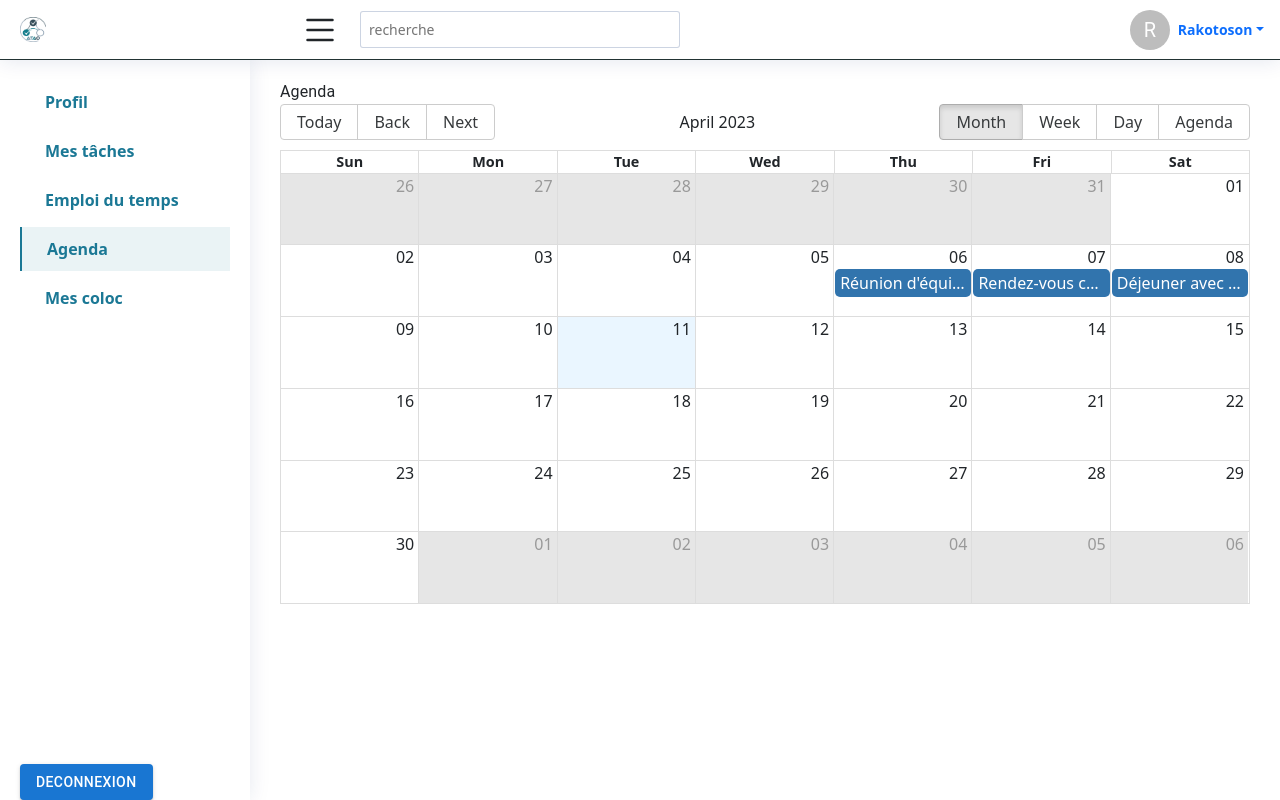
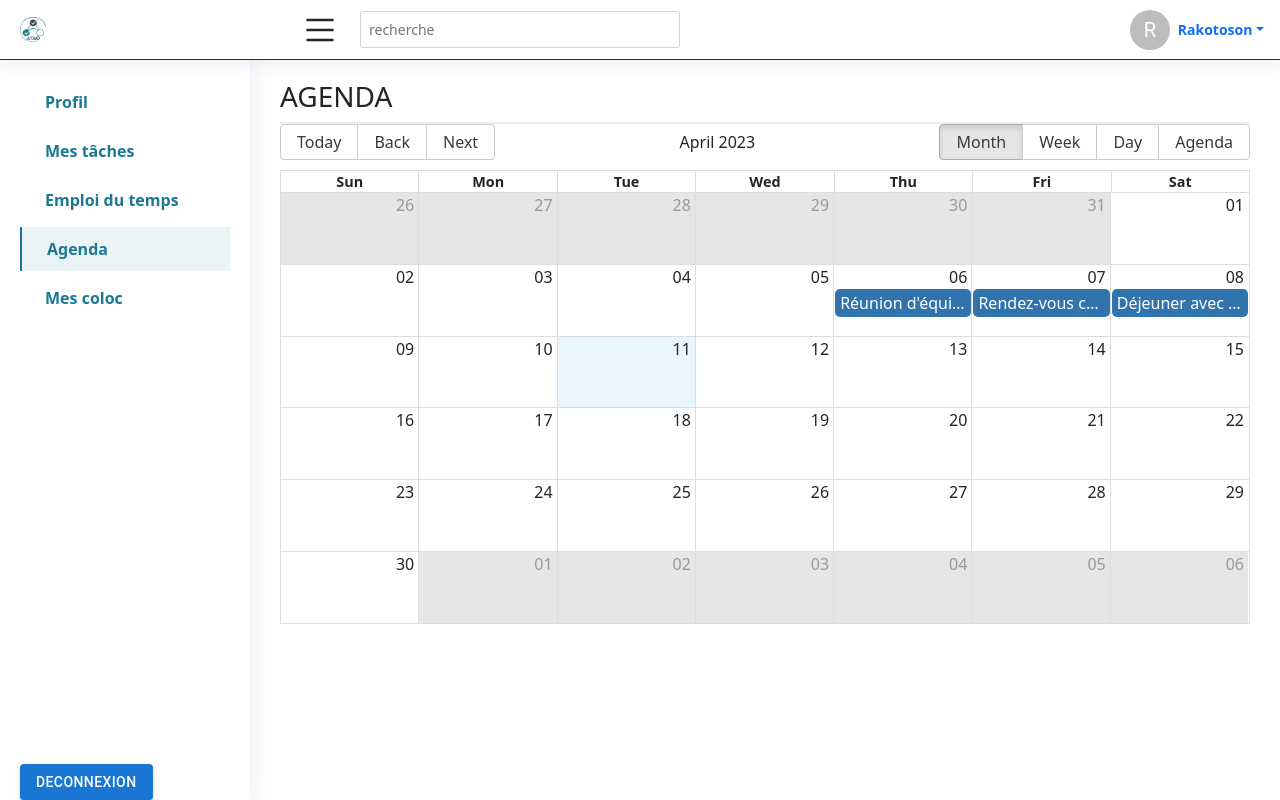
Before and after one commit to Shiro-cha/atao-front, a React (Create React App) app: page /agenda in a window 1280 px wide. Built offline with nearby package versions, Linux system fonts and the light colour scheme.

Commit message:
Message by stp

```diff
--- a/src/components/EmploisDuTemps.js
+++ b/src/components/EmploisDuTemps.js
@@ -44,7 +44,13 @@ function EmploiDuTemps() {
 
   return (
     <div>
-      <Typography>Agenda</Typography>
+    <ul className="nav nav-tabs head-card nav-tabs-bordered">
+
+                  <li className="nav-item info">
+                    <h3>AGENDA</h3>
+                  </li>
+                </ul>
+
       <Calendar
         localizer={localizer}
         events={events}
```
